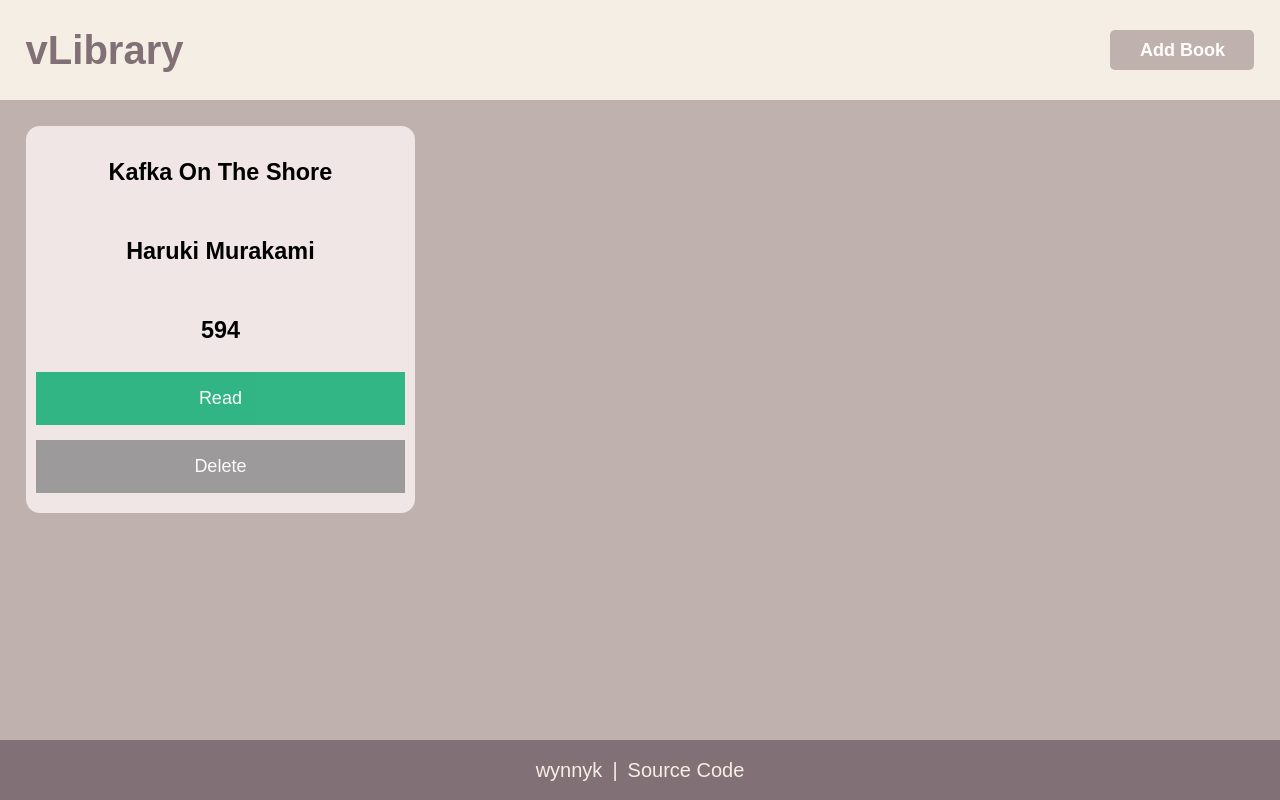
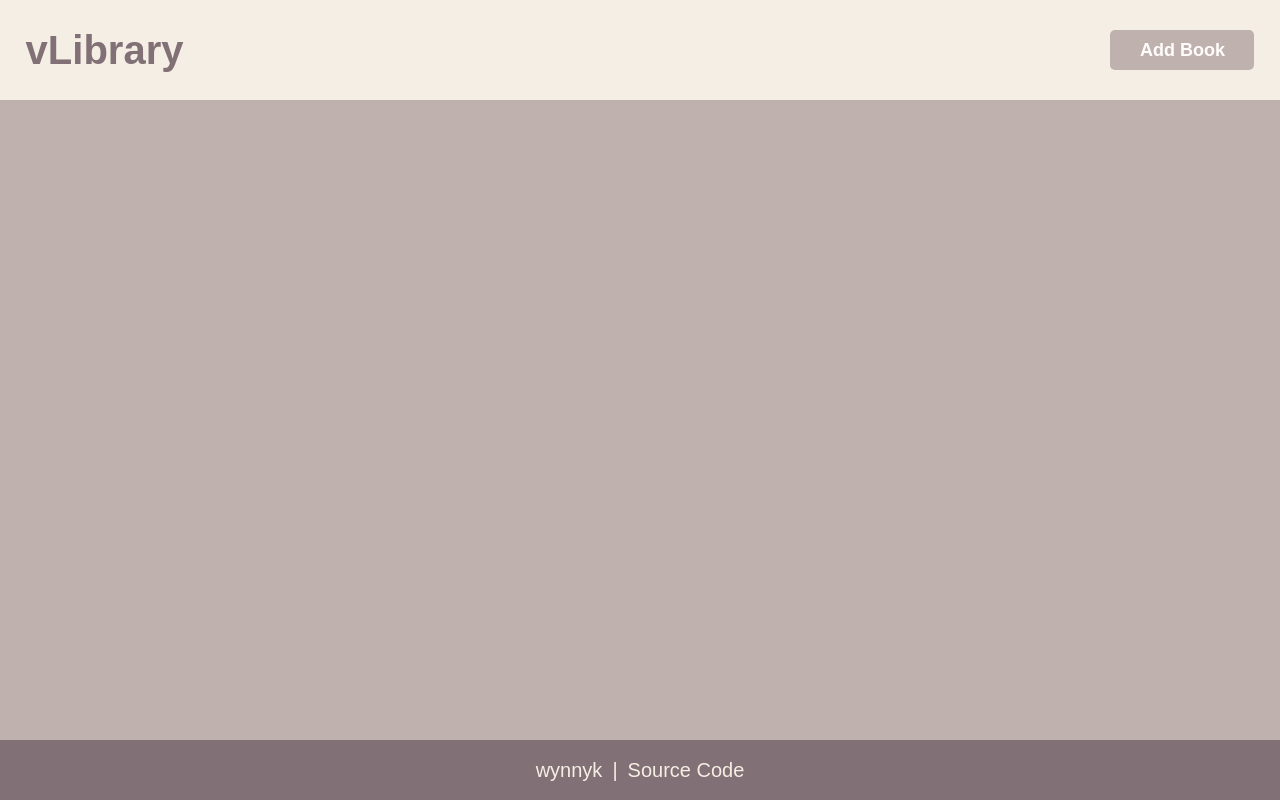
Before and after one commit to wynnyk/library, a plain HTML site: page index.html in a window 1280 px wide. Drawn offline with Linux system fonts and the light colour scheme; a web font is replaced by a local one.

Commit message:
Removed template book

```diff
--- a/index.html
+++ b/index.html
@@ -36,14 +36,7 @@
                 </form>
               </div>
               <div class="items" id="items">
-                <div class="item">
-                    <h3>Kafka On The Shore</h3>
-                    <h3>Haruki Murakami</h3>
-                    <h3>594</h3>
-                    <button class="readButton">Read</button>
-                    <button class="deleteButton">Delete</button>
-                </div>
-            </div>
+              </div>
         </main>
         <footer class="footer">
             <a href="">wynnyk</a>
```
